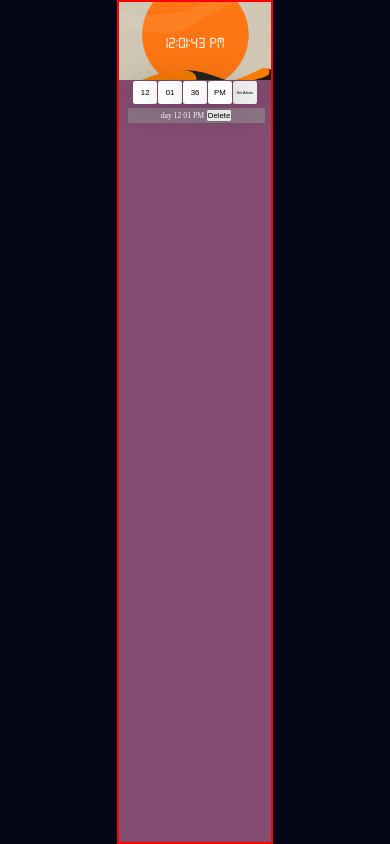
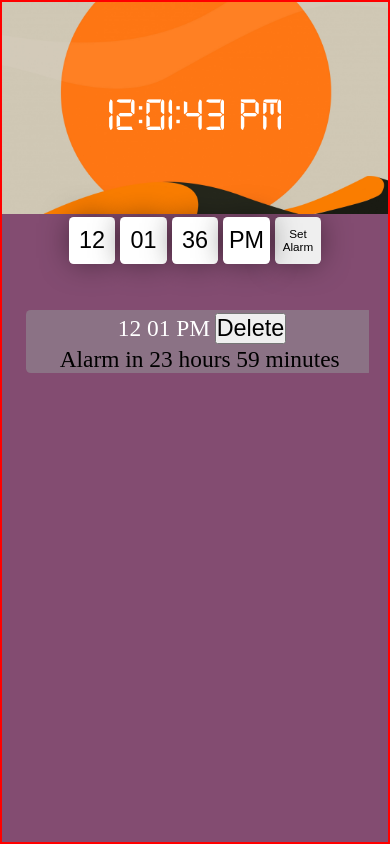
Before and after one commit to abhaykmr01/alarm-clock.github.io, a plain HTML site: page index.html in a window 390 px wide. Both pictures are taken after a click on the button "Set Alarm". Drawn offline with Linux system fonts and the light colour scheme.

Commit message:
add delete button functionality ,display remaining time
on clicking delete button ,that particular alarm will be removed from list and list will be updated.

each alarm list displays remaining time  for alarm to ring

```diff
--- a/script.js
+++ b/script.js
@@ -45,8 +45,8 @@ let alarmListContainerElem = document.querySelector('#alarm-list-container')
 let changeBackground = true;
 
 
-document.onload = setInterval(updateCurrentTime, 1000)
-    // variables for current time
+document.onload = setInterval(updateCurrentTime, 1000);
+// variables for current time
 let currentTimeHours;
 let currentTimeMinutes;
 let currentTimeSeconds;
@@ -54,7 +54,10 @@ let currentTimeAMPM;
 let currentTimeInString;
 var alarmTimeInString;
 let sortedAlarmList = [];
+let alarmList = [];
 let isUpdateTImeExecuteOnce = false;
+let minuteTimout;
+let secondTimeout;
 
 
 function updateCurrentTime() {
@@ -90,9 +93,72 @@ function updateCurrentTime() {
         isUpdateTImeExecuteOnce = true;
     }
 
+    upadteAlarmListMessage();
 
 
 
+
+}
+
+function upadteAlarmListMessage() {
+    if (typeof sortedAlarmList === 'undefined') {
+        return;
+    }
+    for (let i = 0; i < sortedAlarmList.length; i++) {
+        let hr = sortedAlarmList[i][0].alarmHour;
+        let min = sortedAlarmList[i][0].alarmMinutes;
+        let sec = sortedAlarmList[i][0].alarmSecomds;
+        let ampm = sortedAlarmList[i][0].alarmAmPm;
+        let targetElem = document.querySelector(`#alarm-list-${i}-time-difference`);
+        targetElem.innerHTML = "";
+        targetElem.innerHTML = "Alarm in ";
+        alarmTimeInString = hr + ":" + min + ":" + sec + " " + ampm;
+
+        let timeStart = new Date("01/01/2007 " + currentTimeInString);
+        let timeEnd = new Date("01/01/2007 " + alarmTimeInString);
+        let remainingSeconds = 0;
+
+
+        let diff = (timeEnd - timeStart);
+
+        if (diff < 0) {
+            diff += 86400000;
+        }
+        // console.log(diff)
+        if (diff < 60000) {
+            remainingSeconds = diff / 1000;
+        }
+        diff = diff / 60000; //dividing by seconds and milliseconds
+        // difference is in minutes
+
+
+
+        //remainingSeconds = parseInt((diff % 1) * 60);
+        let minutes = parseInt(diff % 60);
+        let hours = parseInt(diff - minutes) / 60;
+        if (hours > 0) {
+            targetElem.innerHTML += `${hours} hours `;
+
+        }
+        if (minutes > 0) {
+            targetElem.innerHTML += `${minutes} minutes `
+                // setTimeout(() => targetElem.innerHTML = "", 8000);
+        }
+        //diff = parseInt(diff * 100);
+
+
+        if (remainingSeconds != 0) {
+            targetElem.innerHTML += `${remainingSeconds} seconds`;
+
+            //setTimeout(() => targetElem.innerHTML = "", 8000)
+        }
+
+
+
+
+
+
+    }
 }
 // format time
 // add 0 to single digit time
@@ -242,7 +308,7 @@ function addAllHtmlElements() {
 
 
 }
-addAllHtmlElements();
+
 
 // function for displaying remaining time
 const setAlarmtextAreaElem = document.querySelector('#alarm-time-hours-text-area');
@@ -251,20 +317,22 @@ setAlarmtextAreaElem.addEventListener('change', setAlarmMessage);
 
 function setAlarmMessage(targetElem, alarmTimeHour, alarmTimeMin, alarmSec, alarmTimeAmPm) {
     // for showing remaining time remaining message
+
+    targetElem.innerHTML = "";
     targetElem.innerHTML = "Alarm in ";
     alarmTimeInString = alarmTimeHour + ":" + alarmTimeMin + ":" + alarmSec + " " + alarmTimeAmPm;
 
-    var timeStart = new Date("01/01/2007 " + currentTimeInString);
-    var timeEnd = new Date("01/01/2007 " + alarmTimeInString);
+    let timeStart = new Date("01/01/2007 " + currentTimeInString);
+    let timeEnd = new Date("01/01/2007 " + alarmTimeInString);
     let remainingSeconds = 0;
 
 
-    var diff = (timeEnd - timeStart);
+    let diff = (timeEnd - timeStart);
 
     if (diff < 0) {
         diff += 86400000;
     }
-    console.log(diff)
+    // console.log(diff)
     if (diff < 60000) {
         remainingSeconds = diff / 1000;
     }
@@ -274,23 +342,30 @@ function setAlarmMessage(targetElem, alarmTimeHour, alarmTimeMin, alarmSec, alar
 
 
     //remainingSeconds = parseInt((diff % 1) * 60);
-    var minutes = parseInt(diff % 60);
-    var hours = parseInt(diff - minutes) / 60;
+    let minutes = parseInt(diff % 60);
+    let hours = parseInt(diff - minutes) / 60;
     if (hours > 0) {
         targetElem.innerHTML += `${hours} hours `;
 
     }
     if (minutes > 0) {
-        targetElem.innerHTML += `${minutes} minutes `
-        setTimeout(() => targetElem.innerHTML = "", 8000);
+        targetElem.innerHTML += `${minutes} minutes `;
+        if (typeof minuteTimout !== 'undefined') {
+            // console.log("cleared previous minute timeout")
+            clearTimeout(minuteTimout);
+        }
+        minuteTimout = setTimeout(() => targetElem.innerHTML = "", 8000);
     }
     //diff = parseInt(diff * 100);
 
 
     if (remainingSeconds != 0) {
         targetElem.innerHTML += `${remainingSeconds} seconds`;
+        if (typeof secondTimeout !== 'undefined') {
+            clearTimeout(secondTimeout);
+        }
 
-        setTimeout(() => targetElem.innerHTML = "", 8000)
+        secondTimeout = setTimeout(() => targetElem.innerHTML = "", 8000)
     }
 
 
@@ -304,12 +379,12 @@ function setAlarmMessage(targetElem, alarmTimeHour, alarmTimeMin, alarmSec, alar
 // adding alarm to the list
 function timeDifference(alarmTimeInString) {
 
-    var timeStart = new Date("01/01/2007 " + currentTimeInString);
-    var timeEnd = new Date("01/01/2007 " + alarmTimeInString);
+    let timeStart = new Date("01/01/2007 " + currentTimeInString);
+    let timeEnd = new Date("01/01/2007 " + alarmTimeInString);
     let remainingSeconds = 0;
 
 
-    var diff = (timeEnd - timeStart);
+    let diff = (timeEnd - timeStart);
 
     if (diff < 0) {
         diff += 86400000;
@@ -325,8 +400,8 @@ function timeDifference(alarmTimeInString) {
 
 
     //remainingSeconds = parseInt((diff % 1) * 60);
-    var minutes = parseInt(diff % 60);
-    var hours = parseInt(diff - minutes) / 60;
+    let minutes = parseInt(diff % 60);
+    let hours = parseInt(diff - minutes) / 60;
     // if (hours > 0) {
     //     targetElem.innerHTML += `${hours} hours `;
 
@@ -352,7 +427,7 @@ function timeDifference(alarmTimeInString) {
 }
 
 function checkAlarams() {
-    let alarmList = [];
+
     const isPresentinLocalStorage = localStorage.getItem("alarms");
     if (isPresentinLocalStorage) {
         alarmList = JSON.parse(isPresentinLocalStorage);
@@ -381,7 +456,7 @@ function isAlarmAlredyPreset(alarmTimeInString) {
 
 function addAlarm() {
 
-    let alarmList = checkAlarams();
+    alarmList = checkAlarams();
 
     //arraylist for storin alarms objects
     let hr = alarmTimeHoursTextAreaElem.value;
@@ -412,7 +487,7 @@ function addAlarm() {
 function sortAlarmListArray() {
     // if localstorage has some value for alarms
     sortedAlarmList = [];
-    let alarmList = JSON.parse(localStorage.getItem("alarms"));
+    alarmList = JSON.parse(localStorage.getItem("alarms"));
 
     for (let value in alarmList) {
         let timeDifferenceObject = timeDifference(alarmList[value].alarmTimeInString);
@@ -431,8 +506,8 @@ function updateAlarmList() {
 
     if (isPresentinLocalStorage) {
         sortAlarmListArray();
-        console.log("hello")
-        console.log(sortedAlarmList);
+        // console.log("hello")
+        // console.log(sortedAlarmList);
     }
     // first clear the existing list in html
     // for updated list to added
@@ -443,24 +518,74 @@ function updateAlarmList() {
     for (let value = 0; value < sortedAlarmList.length; value++) {
         let hr = sortedAlarmList[value][0].alarmHour;
         let min = sortedAlarmList[value][0].alarmMinutes;
+        let sec = sortedAlarmList[value][0].alarmSecomds;
         let ampm = sortedAlarmList[value][0].alarmAmPm;
 
+
+        let obj = sortedAlarmList[value][0];
+
+
         alarmListContainerElem.innerHTML += `
+        <div class="alarm-list-${value}-container common-alarm-list-container" id="alarm-list-${value}-container">
             <div class="alarm-list alarm-list-1" id="alarm-list-${value}">
-                <div class="alarm-list-symbol" id="alarm-list-${value}-symbol">day</div>
+                <div class="alarm-list-symbol" id="alarm-list-${value}-symbol"></div>
                 <div class="alarm-list-time" id="alarm-list-1-time">
                     <span class="alram-list-hour" id="alarm-list-${value}-hour">${hr}</span>
                     <span class="alram-list-min" id="alarm-list-${value}-min">${min}</span>
                     <span class="alram-list-ampm" id="alarm-list-${value}-ampm">${ampm}</span>
                 </div>
-                <div class="alarm-list-btn" id="alarm-list-1-btn">
-                    <button type="button">Delete</button>
+                <div class="alarm-list-btn" id="alarm-list-${value}-btn">
+                    <button type="button" onclick="event,deleteAlarm('${encodeURIComponent(JSON.stringify(obj))}')">Delete</button>
                 </div>
+            </div>
+            <div class="alarm-list-time-difference-message text-center active" id="alarm-list-${value}-time-difference">
 
-            `;
+            </div>
+            </div>
+
+           `;
+        // let targetElement = document.querySelector(`#alarm-list-${value}-time-difference`);
+        // let frequency = 5000 + value * 5000;
+        // alarmTimeMessage(targetElement, hr, min, sec, ampm, frequency);
+
 
     }
 
+
+
+}
+
+function alarmTimeMessage(targetElement, hr, min, sec, ampm, frequency) {
+
+    let alarminterval = setInterval(function() {
+
+        setAlarmMessage(targetElement, hr, min, sec, ampm);
+
+    }, parseInt(frequency));
+}
+
+function deleteAlarm(obj) {
+    //
+    // event.preventDefault();
+    obj = JSON.parse(decodeURIComponent(obj))
+
+
+    for (let i = 0; i < alarmList.length; i++) {
+        if (obj.alarmTimeInString == alarmList[i].alarmTimeInString) {
+            console.log("found you");
+            alarmList.splice(i, 1);
+            break;
+        }
+
+    }
+    // console.log(alarmList[alarmList.length - 1])
+    // console.log(alarmList.includes(obj));
+
+    //update the localStorage
+    localStorage.setItem("alarms", JSON.stringify(alarmList));
+    // update the list
+    updateAlarmList();
+    updateCurrentTime();
 
 
 }
@@ -469,6 +594,6 @@ function updateAlarmList() {
 
 
 
-
+addAllHtmlElements();
 updateCurrentTime();
 updateAlarmList();
--- a/style.css
+++ b/style.css
@@ -34,6 +34,7 @@
 
         .main-container {
             width: 40vw;
+            height: 100vh;
             margin: 0;
             display: flex;
             /* justify-content: center; */
@@ -85,12 +86,12 @@
             outline: none;
             -webkit-appearance: none;
             border: 0;
-            width: 3rem;
-            height: 3rem;
+            width: 2rem;
+            height: 2rem;
             border-radius: 10%;
             box-shadow: 0px 0px 33px -6px rgba(0, 0, 0, 0.75);
             text-align: center;
-            font-size: 1em;
+            font-size: 1rem;
             margin: 0;
             padding: 0;
         }
@@ -231,6 +232,10 @@
             /* Safari and Chrome */
         }
 
+        .time-difference-message {
+            height: 1.5rem;
+        }
+
         .toggle-alarm-time-display {
             display: block;
         }
@@ -244,24 +249,68 @@
             /* display: flex;
             align-items: center;
             flex-direction: column; */
-            height: 30vh;
+            height: 70vh;
             width: 90%;
             margin-top: 0.2rem;
+            overflow: scroll;
+            -ms-overflow-style: none;
+            /* Internet Explorer 10+ */
+            scrollbar-width: none;
+        }
+
+        .alarm-list-container::-webkit-scrollbar {
+            display: none;
+            /* Safari and Chrome */
+        }
+
+        .common-alarm-list-container {
+            background-color: rgb(139, 114, 133);
+            width: 100%;
+            border-radius: 0.2rem;
+            margin: 0.2rem;
         }
 
         .alarm-list {
             display: flex;
             flex-wrap: wrap;
-            width: 100%;
             flex-direction: row;
             align-items: center;
             justify-content: center;
-            background-color: rgb(139, 114, 133);
-            border-radius: 0.2rem;
-            margin: 0.2rem;
         }
 
         .alarm-list>div {
             margin: 0.1rem;
             color: white;
         }
+
+        @media only screen and (max-width: 600px) {
+            *,
+             ::before,
+             ::after {
+                font-size: 6vw;
+            }
+            .main-container {
+                width: 100vw;
+            }
+        }
+        /* for tablets */
+
+        @media only screen and (min-width: 600px) and (max-width: 992px) {
+            *,
+             ::before,
+             ::after {
+                font-size: 4vw;
+            }
+            .main-container {
+                width: 100vw;
+            }
+        }
+        /* for laptops */
+
+        @media only screen and (min-width: 992px) {
+            *,
+             ::before,
+             ::after {
+                font-size: 2vw;
+            }
+        }
```
Also changed, not shown: index.html (+4 -2 lines).
